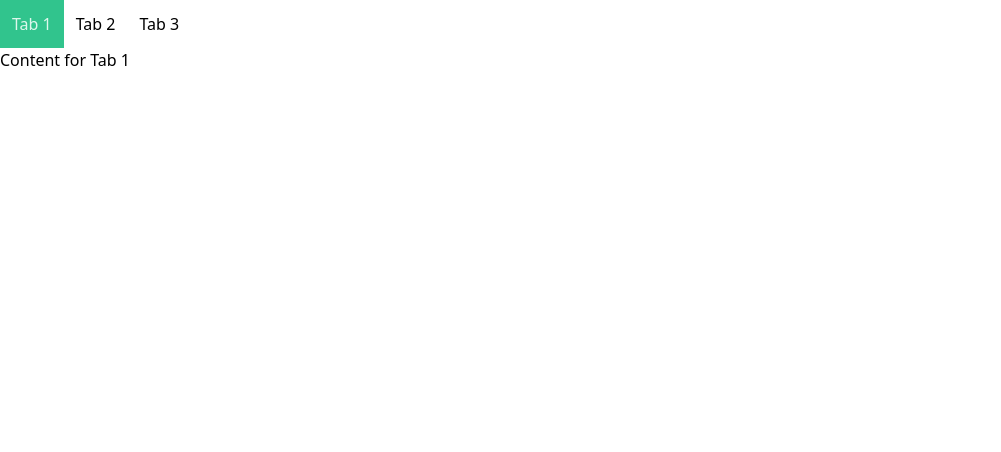
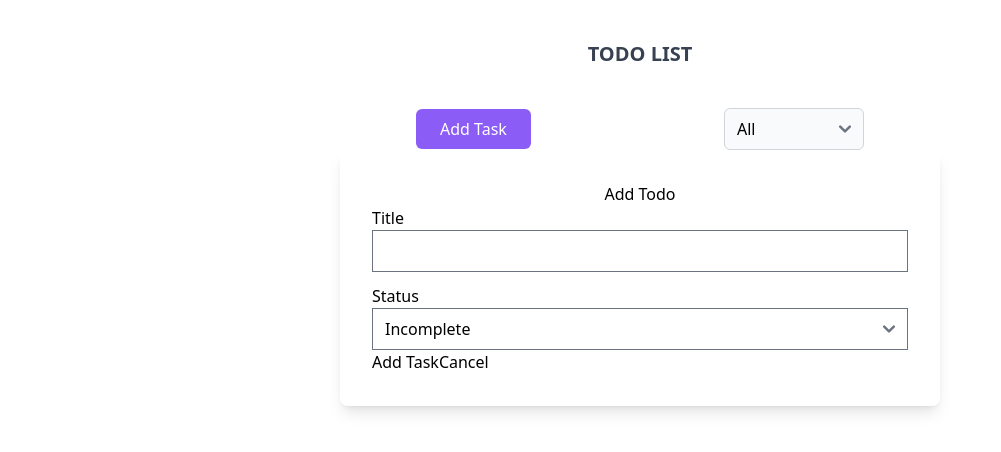
Before and after one commit to Mark-Alexis-Posadas/learn-zustand, a React (Vite) app: page / in a window 1280 px wide. Shown: the top 452 px of the page, without its empty margins (0-1001 px from the left). Built offline with nearby package versions, Linux system fonts and the light colour scheme.

Commit message:
initialize todo component

```diff
--- a/package.json
+++ b/package.json
@@ -11,6 +11,7 @@
   },
   "dependencies": {
     "flowbite": "^1.8.1",
+    "flowbite-react": "^0.6.4",
     "react": "^18.2.0",
     "react-dom": "^18.2.0",
     "zustand": "^4.4.3"
@@ -25,7 +26,7 @@
     "eslint-plugin-react-hooks": "^4.6.0",
     "eslint-plugin-react-refresh": "^0.4.3",
     "postcss": "^8.4.31",
-    "tailwindcss": "^3.3.3",
+    "tailwindcss": "^3.3.5",
     "vite": "^4.4.5"
   }
 }
--- a/src/App.jsx
+++ b/src/App.jsx
@@ -1,9 +1,9 @@
-import Tab from "./components/Tab/Tab";
+import Root from "./components/TodoVersionTwo/Root";
 
 const App = () => {
   return (
     <div>
-      <Tab />
+      <Root />
     </div>
   );
 };
--- /dev/null
+++ b/src/components/TodoVersionTwo/Root.jsx
@@ -0,0 +1,26 @@
+import TodoAddTask from "./TodoAddTask";
+
+export default function Root() {
+  return (
+    <div className="container mx-auto text-center mt-10 flex flex-col items-center">
+      <h1 className="font-bold uppercase text-gray-700 text-xl">Todo List</h1>
+      <div className="flex items-center justify-between max-w-md w-full mt-10">
+        <button className="bg-violet-500 text-white rounded-md py-2 px-6">
+          Add Task
+        </button>
+        <select
+          name=""
+          id=""
+          className="bg-gray-50 border border-gray-300 py-2 rounded-md px-3"
+        >
+          <option selected value="All">
+            All
+          </option>
+          <option value="Incomplete">Incomplete</option>
+          <option value="Completed">Completed</option>
+        </select>
+      </div>
+      <TodoAddTask />
+    </div>
+  );
+}
--- /dev/null
+++ b/src/components/TodoVersionTwo/TodoAddTask.jsx
@@ -0,0 +1,22 @@
+export default function TodoAddTask() {
+  return (
+    <form className="bg-gray-40 shadow-lg rounded-lg p-8 w-[600px]">
+      <h2>Add Todo</h2>
+      <div className="flex flex-col items-start mb-3">
+        <label>Title</label>
+        <input type="text" className="w-full" />
+      </div>
+      <div className="flex flex-col items-start">
+        <label>Status</label>
+        <select name="" id="" className="w-full">
+          <option value="Incomplete">Incomplete</option>
+          <option value="Completed">Completed</option>
+        </select>
+      </div>
+      <div className="flex items-center">
+        <button>Add Task</button>
+        <button>Cancel</button>
+      </div>
+    </form>
+  );
+}
--- a/tailwind.config.js
+++ b/tailwind.config.js
@@ -1,14 +1,11 @@
-/** @type {import('tailwindcss').Config} */
+import { Config } from "tailwindcss"; // Import the Config type from tailwindcss
+
+import flowbitePlugin from "flowbite/plugin"; // Import the flowbite plugin
+
 export default {
   content: ["./index.html", "./src/**/*.{js,ts,jsx,tsx}"],
   theme: {
     extend: {},
   },
-  plugins: [
-    // If 'flowbite/plugin' is an NPM package, you can directly import it
-    require("flowbite/plugin"),
-
-    // If 'flowbite/plugin' is a local file, use a relative path
-    // require("./path/to/flowbite/plugin"),
-  ],
+  plugins: [flowbitePlugin], // Use the imported flowbitePlugin
 };
```
Also changed, not shown: src/components/TodoVersionTwo/store.js (added), 1 other file (tests, documents, lock files or other folders).
